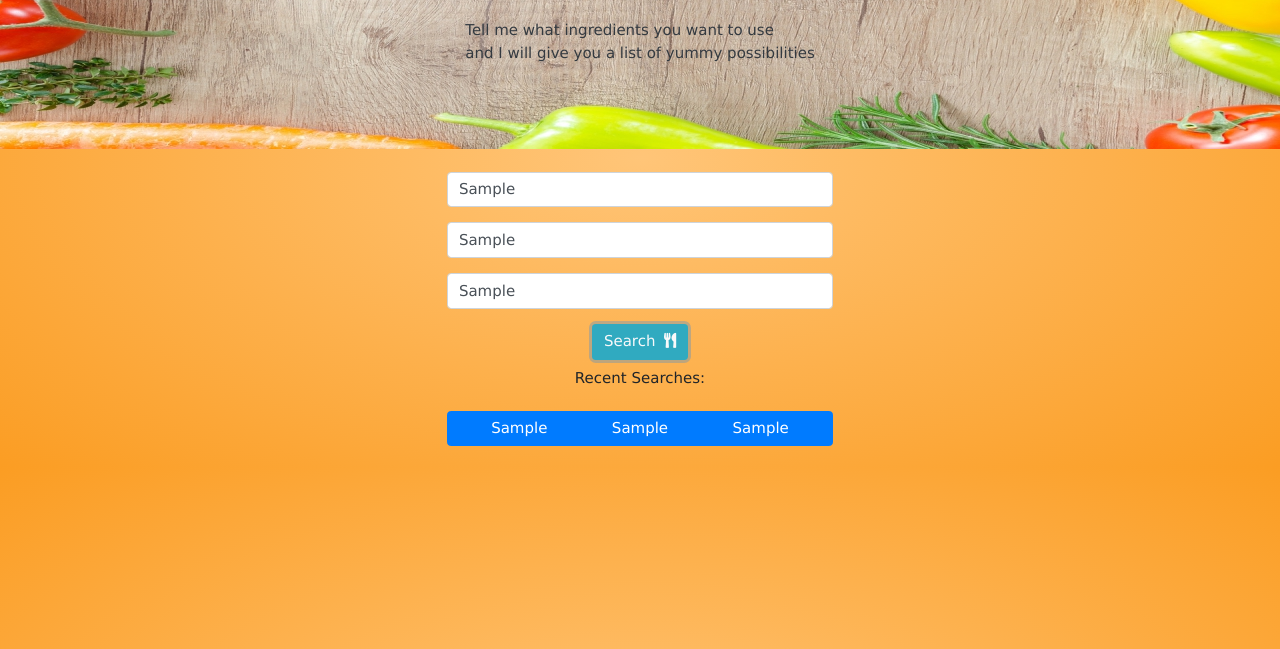
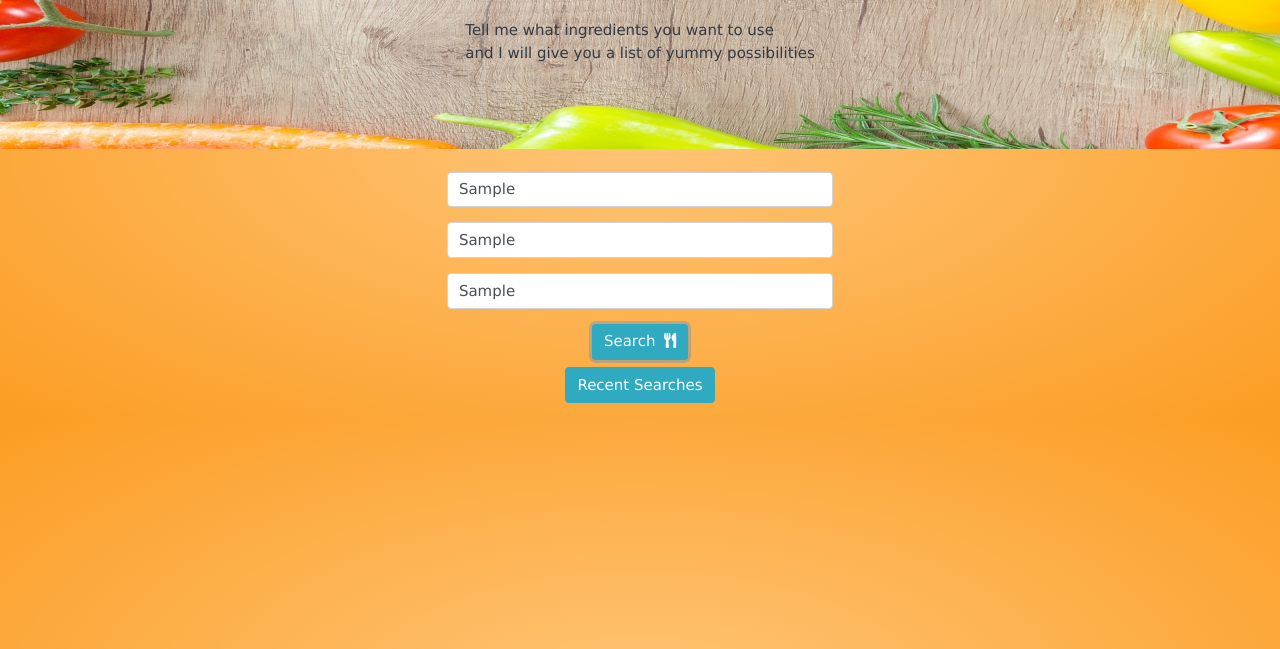
Before and after one commit to wesbragagt/ThePantryChef, a plain HTML site: page index.html in a window 1280 px wide. Both pictures are taken after typing "Sample", "Sample", "Sample" into the empty fields and a click on the button "Search". Shown: the part 151-800 px from the top of the page. Drawn offline with nearby package versions, Linux system fonts and the light colour scheme; no server answers; a web font is replaced by a local one.

Commit message:
Changed recent searches header from a p element to a button and added collapsability to the entire div.

```diff
--- a/assets/javascript/recipe-app.js
+++ b/assets/javascript/recipe-app.js
@@ -8,7 +8,7 @@ var regExNotLetters = /[^a-z\s]/i;
 function printFavorites() {
   $("#recent-searches-box").html("");
   if (recentSearch.length > 0) {
-    $("#recent-searches-box").html("<p class='recent-searches-header mt-2'>Recent Searches:</p>");
+    $("#recent-searches-box").html("<button type='submit' class='btn recent-searches-header mt-2'>Recent Searches</button>");
     for (var i = 0; i < recentSearch.length; i++) {
       var ingred1 = recentSearch[i].ing1;
       var ingred2 = recentSearch[i].ing2;
@@ -20,7 +20,7 @@ function printFavorites() {
       var newDiv1 = $("<div>");
       var newDiv2 = $("<div>");
 
-      newBtn.addClass("btn btn-primary recents-button");
+      newBtn.addClass("btn btn-primary recents-button collapse multi-collapse");
       newBtn.attr("data-value", ingred1 + "," + ingred2 + "," + ingred3 );
       newBigDiv.addClass("recents-div");
 
--- a/assets/style.css
+++ b/assets/style.css
@@ -93,6 +93,11 @@ body {
   display: flex;
   flex-flow: row;
   margin: 6px 0;
+  background-color: #30aac0;
+  border: 1px solid #30aac0;
+} .recents-button:hover {
+  background-color: #fff;
+  color: #30aac0;
 }
 
 .recents-div {
@@ -100,10 +105,15 @@ body {
   flex-flow: row;
   justify-content: space-around;
   width: 100%;
+
 }
 
 .recent-searches-header {
   text-align: center;
+  background-color: #30aac0;
+  color: #fff;
+  border: 1px solid #30aac0;
+  margin: auto;
 }
 
 .recipe-thumbnail {
--- a/index.html
+++ b/index.html
@@ -96,7 +96,7 @@
           <div id="input-error-box">
 
           </div>
-          <div class="col-sm-12 col-md-4 offset-md-4 col-lg-4 offset-lg-4"  id="recent-searches-box">
+          <div class="col-sm-12 col-md-4 offset-md-4 col-lg-4 offset-lg-4 collapse" data-toggle="collapse" data-target=".multi-collapse" aria-expanded="false"  id="recent-searches-box">
 
           </div>
         </div>
```
